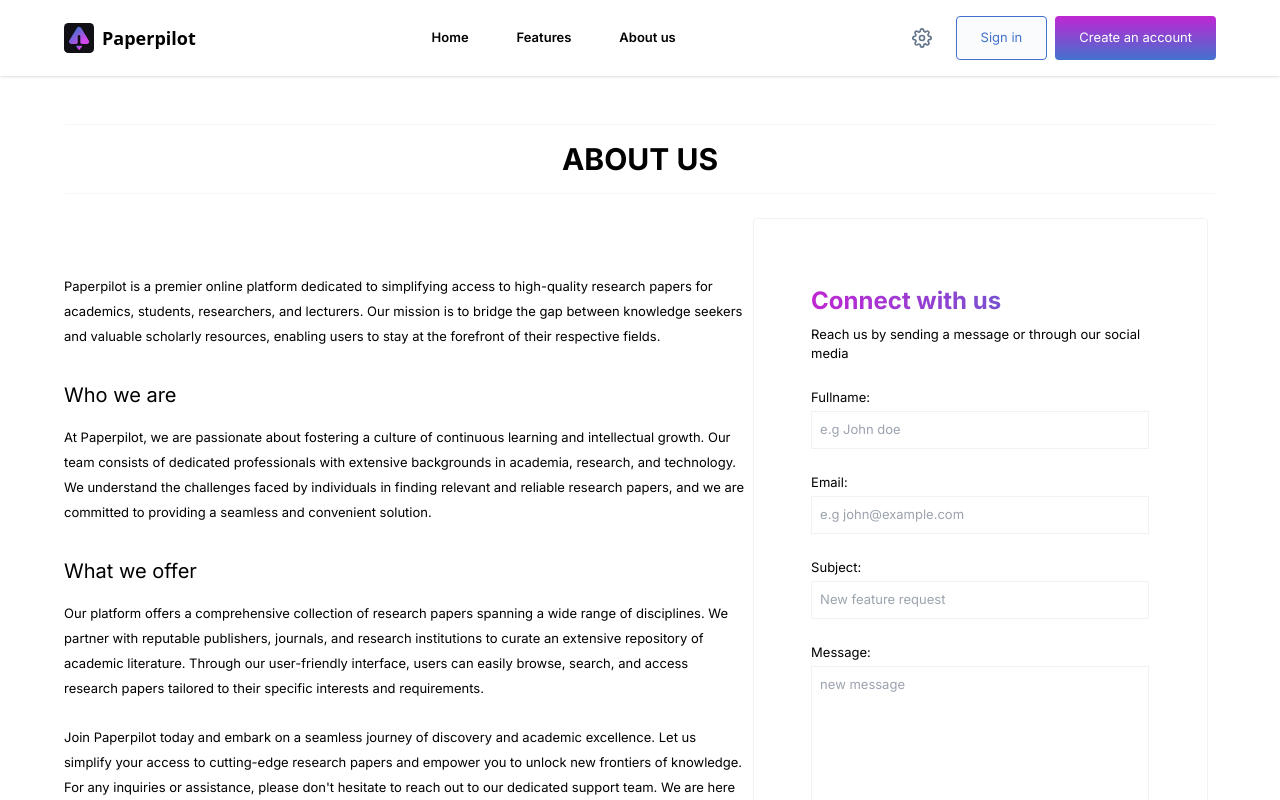
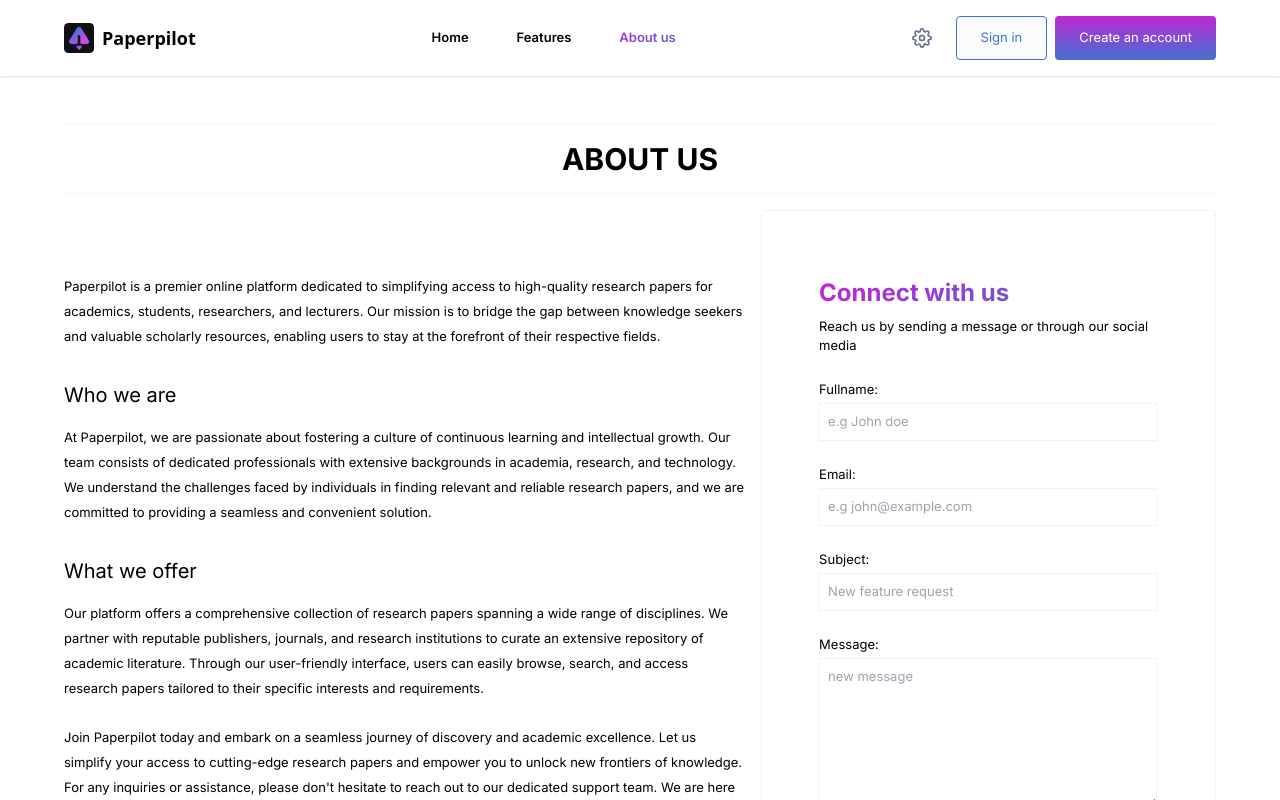
Before and after one commit to abel-otegbola/Paperpilot, a Next.js app: page /about in a window 1280 px wide. Shown: the top 800 px of the page. Built offline with nearby package versions, Linux system fonts and the light colour scheme; no server answers.

Commit message:
fix: navbar link active states

```diff
--- a/src/app/about/page.js
+++ b/src/app/about/page.js
@@ -33,7 +33,7 @@ const About = () => {
                     </div>
                 </div>
 
-                <div className="md:w-[40%] p-[5%] w-full m-2 rounded border border-gray-300/[0.3]">
+                <div className="md:w-[40%] p-[5%] w-full md:ml-4 rounded border border-gray-300/[0.3]">
                     <h2 className="text-transparent bg-clip-text bg-gradient-to-r from-fuchsia-600 to-primary text-2xl font-bold my-2">Connect with us</h2>
                     <p>Reach us by sending a message or through our social media</p>
                     <form className="mt-6">
--- a/src/components/navbar/page.js
+++ b/src/components/navbar/page.js
@@ -31,8 +31,8 @@ const Navbar = () => {
 
             <ul className="md:flex hidden md:items-center justify-center md:flex-row flex-col font-semibold">
                 <li><Link className={`px-6 py-2 ${pathname === "/" ? "text-transparent bg-clip-text bg-gradient-to-r from-fuchsia-600 to-primary" : "dark:text-white/[0.7]"}`} href="/" >Home</Link></li>
-                <li><Link className={`px-6 py-2 ${pathname === "features" ? "text-transparent bg-clip-text bg-gradient-to-r from-fuchsia-600 to-primary" : "dark:text-white/[0.7]"}`} href="/features" >Features</Link></li>
-                <li><Link className={`px-6 py-2 ${pathname === "about" ? "text-transparent bg-clip-text bg-gradient-to-r from-fuchsia-600 to-primary" : "dark:text-white/[0.7]"}`} href="/about" >About us</Link></li>
+                <li><Link className={`px-6 py-2 ${pathname === "/features" ? "text-transparent bg-clip-text bg-gradient-to-r from-fuchsia-600 to-primary" : "dark:text-white/[0.7]"}`} href="/features" >Features</Link></li>
+                <li><Link className={`px-6 py-2 ${pathname === "/about" ? "text-transparent bg-clip-text bg-gradient-to-r from-fuchsia-600 to-primary" : "dark:text-white/[0.7]"}`} href="/about" >About us</Link></li>
             </ul>
 
             <div className="flex items-center gap-2">
```
